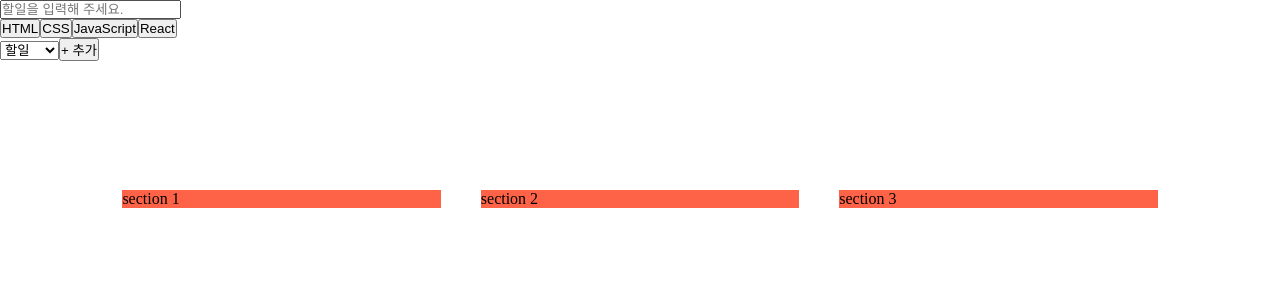
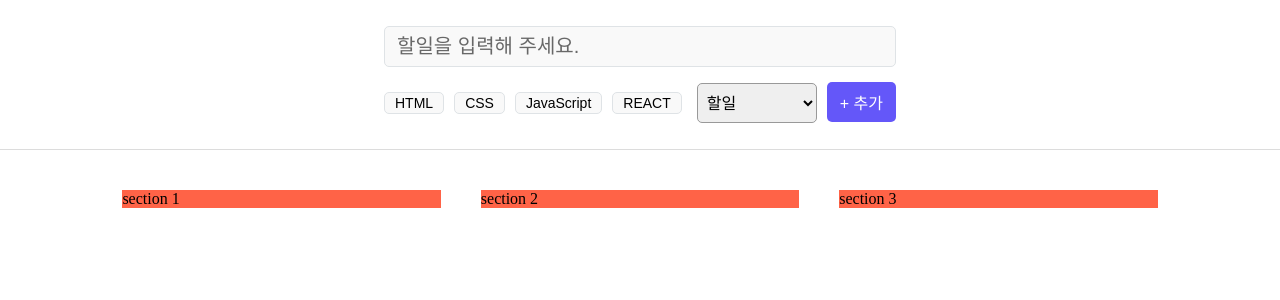
Before and after one commit to realsingeriu/vite-project, a React (Vite) app: page / in a window 1280 px wide. Shown: the top 300 px of the page. Built offline with nearby package versions, Linux system fonts and the light colour scheme.

Commit message:
Tag컴포넌트

```diff
--- /dev/null
+++ b/src/components/Tag.css
@@ -0,0 +1,10 @@
+.tag {
+	font-size: 14px;
+	font-weight: 500;
+	background-color: #f9f9f9;
+	border: 1px solid #dfe3e6;
+	border-radius: 5px;
+	padding: 2px 10px;
+	margin-right: 10px;
+	cursor: pointer;
+}
--- /dev/null
+++ b/src/components/Tag.jsx
@@ -0,0 +1,10 @@
+import './Tag.css';
+
+export default function Tag({tagName}) {
+  return (
+    <button className='tag'>
+      {tagName}
+    </button>
+
+  );
+}
--- a/src/components/TaskForm.css
+++ b/src/components/TaskForm.css
@@ -31,15 +31,7 @@
 	justify-content: space-between;
 }
 
-.tag {
-	font-size: 14px;
-	font-weight: 500;
-	background-color: #f9f9f9;
-	border: 1px solid #dfe3e6;
-	border-radius: 5px;
-	margin-right: 10px;
-	cursor: pointer;
-}
+
 
 .task_status {
 	font-size: 16px;
--- a/src/components/TaskForm.jsx
+++ b/src/components/TaskForm.jsx
@@ -1,18 +1,19 @@
-import React from "react";
+import Tag from './Tag';
+import './TaskForm.css';
 
 function TaskForm() {
 	return (
 		<header className='app_header'>
 			<form>
 				<input type='text' className='task_input' placeholder='할일을 입력해 주세요.' />
-
 				<div className='task_form_bottom_line'>
 					<div>
-						<button className='tag'>HTML</button>
-						<button className='tag'>CSS</button>
-						<button className='tag'>JavaScript</button>
-						<button className='tag'>React</button>
+						<Tag tagName="HTML" />
+            <Tag tagName="CSS" />
+            <Tag tagName="JavaScript" />
+            <Tag tagName="REACT" />
 					</div>
+
 					<div>
 						<select className='task_status'>
 							<option value='todo'>할일</option>
```
